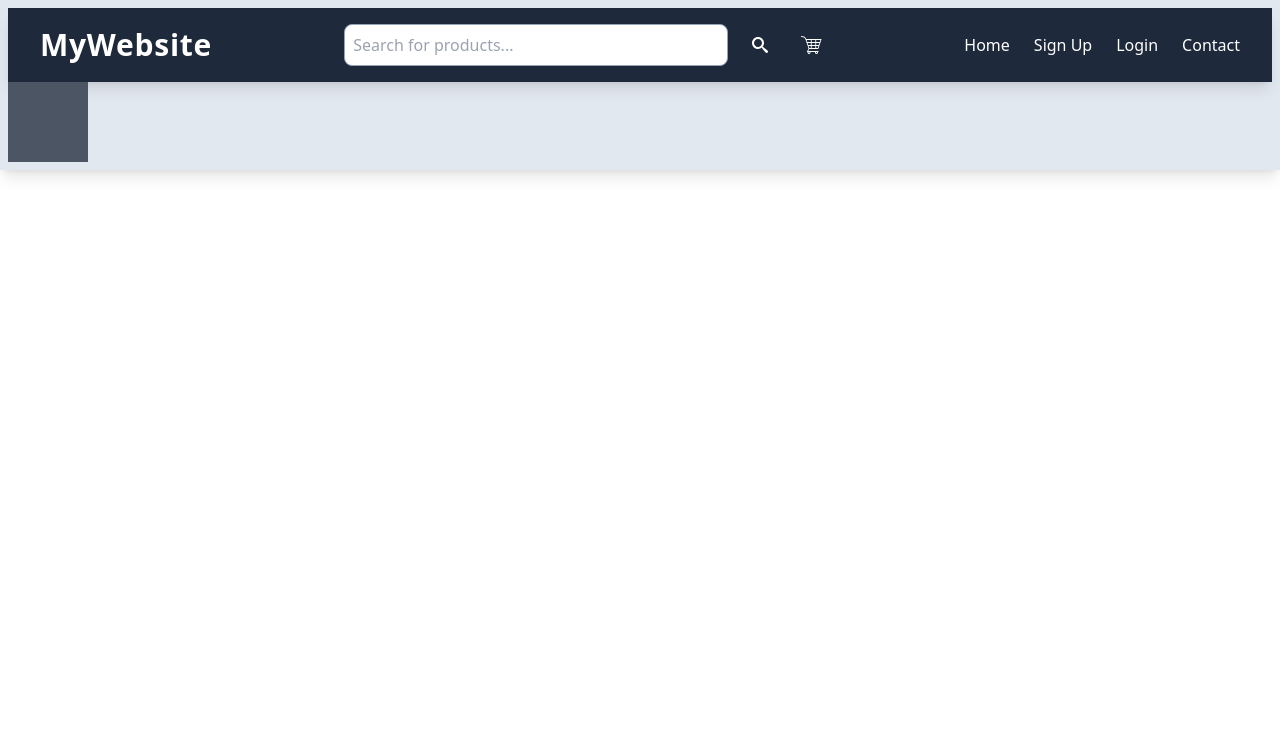
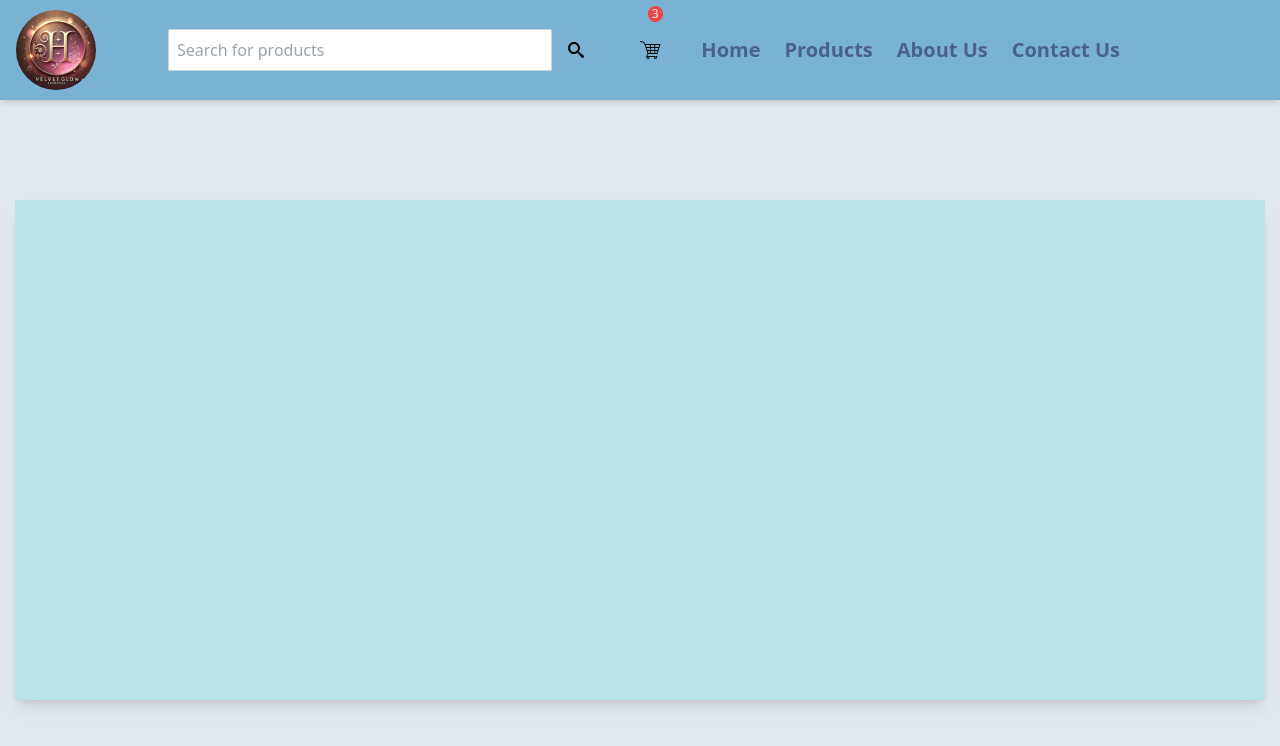
Before and after one commit to SKPHDeemantha/E-platformFrontend, a React (Vite) app: page /product in a window 1280 px wide. Shown: the top 746 px of the page. Built offline with nearby package versions, Linux system fonts and the light colour scheme.

Commit message:
Refactor Header component: enhance layout with search and cart icons, update styling, and improve responsiveness

```diff
--- a/src/components/Header.jsx
+++ b/src/components/Header.jsx
@@ -1,13 +1,41 @@
 import { Link } from "react-router-dom";
+import { ImSearch } from "react-icons/im";
+import { GiShoppingCart } from "react-icons/gi";
 
 export default function Header() {
   return (
-    <header className="bg-zinc-400 w-full h-[100px] relative flex justify-center items-center">
+    <header className="bg-secondary w-full h-[100px] flex justify-center items-center shadow-md">
+
       <img
         src="/company logo.jpg"
-        className="cursor-pointer h-full rounded-full absolute left-[10px]"
+        alt="Company Logo"
+        className="cursor-pointer rounded-full absolute left-4 w-20 h-20"
       />
-      <div className="h-full flex items-center w-[500px] justify-between">
+      <div className="h-full flex items-center w-full max-w-screen-lg justify-between px-4 md:px-8">
+
+        <div className="flex items-center space-x-2 p-2">
+          <input
+            type="text"
+            placeholder="Search for products"
+            className="rounded-sm p-2 w-96 border border-gray-300 focus:outline-none focus:ring-2 focus:ring-blue-500"
+          />
+          <Link className="p-2 hover:text-blue-300">
+            <ImSearch />
+          </Link>
+        </div>
+
+
+        <div className="relative">
+          <Link className="p-2 text-2xl hover:text-blue-300">
+            <GiShoppingCart />
+          </Link>
+          <span className="absolute top-0 right-0 bg-red-500 text-white text-xs rounded-full px-1">
+            3
+          </span>
+        </div>
+
+
+        <div className="hidden md:flex space-x-6">
           <Link
             to="/"
             className="text-primary font-bold text-xl hover:border-b border-b-primary"
@@ -33,6 +61,7 @@ export default function Header() {
             Contact Us
           </Link>
         </div>
+      </div>
     </header>
   );
 }
--- /dev/null
+++ b/src/pages/Admin/AdminOrderPage.jsx
@@ -0,0 +1,23 @@
+export default function Orders(){
+    return(
+        <div>
+            <table>
+                <thead>
+                    <tr>
+                        <th>Order Id</th>
+                        <th>Email</th>
+                        <th>Order Id</th>
+                        <th>Order Id</th>
+                        <th>Order Id</th>
+                        <th>Order Id</th>
+                    </tr>
+                </thead>
+                <tbody>
+                    <tr>
+                        <td></td>
+                    </tr>
+                </tbody>
+            </table>
+        </div>
+    )
+}
--- a/src/pages/Admin/AdmincustomerPage.jsx
+++ b/src/pages/Admin/AdmincustomerPage.jsx
@@ -6,7 +6,6 @@ export default function AdminCustomerPage() {
   const [isLoading, setIsLoading] = useState(true);
   const [error, setError] = useState(null);
 
-  // Fetch users from the API
   const fetchUsers = async () => {
     try {
       const response = await axios.get("http://localhost:3000/api/users/details");
--- a/src/pages/Home/Productpage.jsx
+++ b/src/pages/Home/Productpage.jsx
@@ -1,46 +1,16 @@
 import { Link } from 'react-router-dom';
-import { ImSearch } from "react-icons/im";
-import { GiShoppingCart } from "react-icons/gi";
+import Header from '../../components/Header';
 
 export default function Productpage() {
   return (
-    <div className="content body bg-slate-200 shadow-lg flex flex-col p-2 w-screen h-auto">
-
-      <nav className="navbar bg-slate-800 text-white py-4 px-8 flex justify-between items-center shadow-lg">
-        <h1 className="text-3xl font-bold tracking-wide">MyWebsite</h1>
-        <div className="flex items-center space-x-4">
-          <input
-            className="w-96 p-2 rounded-lg border border-slate-400 focus:outline-none focus:ring-2 focus:ring-blue-400"
-            type="text"
-            placeholder="Search for products..."
-            aria-label="Search"
-          />
-          <Link className="p-2 hover:text-blue-300">
-            <ImSearch />
-          </Link>
-          <Link className="p-2 text-2xl hover:text-blue-300">
-            <GiShoppingCart />
-          </Link>
-        </div>
-        <ul className="nav-links flex space-x-6">
-          <li>
-            <Link to="/" className="hover:text-blue-300">Home</Link>
-          </li>
-          <li>
-            <Link to="/signup" className="hover:text-blue-300">Sign Up</Link>
-          </li>
-          <li>
-            <Link to="/login" className="hover:text-blue-300">Login</Link>
-          </li>
-          <li>
-            <Link to="/contactus" className="hover:text-blue-300">Contact</Link>
-          </li>
-        </ul>
-      </nav>
+    <div className="content body bg-slate-200 shadow-lg flex flex-col w-full h-screen">
+      <Header />
 
 
-      <div className="flex-grow bg-gray-600 w-20 h-20">
+      <div className="flex-1 flex justify-center items-center">
+        <div className="w-[1250px] h-[500px] shadow-lg bg-accent">
 
+        </div>
       </div>
     </div>
   );
--- a/src/pages/loginpage.jsx
+++ b/src/pages/loginpage.jsx
@@ -10,10 +10,12 @@ export default function LoginPage() {
 
     function login(e) {
         e.preventDefault();
-        axios.post("http://localhost:3000/api/users/login", {
-            email: email,
-            password: password,
-        }).then((res) => {
+        axios
+            .post("http://localhost:3000/api/users/login", {
+                email,
+                password,
+            })
+            .then((res) => {
                 if (res.data.user == null) {
                     toast.error(res.data.message);
                     return;
@@ -24,60 +26,75 @@ export default function LoginPage() {
                     navigate("/admin/*");
                 } else {
                     navigate("/");
-
                 }
+            })
+            .catch((err) => {
+                toast.error("An error occurred. Please try again.");
             });
     }
 
     return (
-        <div className="min-h-screen flex  items-center justify-center bg-gray-100">
-{/*
-             max-w-sm w-full */}
-            <div className="bg-white shadow-lg rounded-lg p-8 w-96 h-[500px] flex flex-col ">
+        <div className="min-h-screen flex items-center justify-center bg-gradient-to-r from-blue-100 to-blue-300">
+            <div className="bg-white shadow-2xl rounded-lg p-8 w-96">
 
-            <div className="w-32 h-32 items-center justify-center">
-                <img src="/company logo.jpg"
-                alt="company logo"
-                className="w-full h-full object-contain rounded-3xl "/>
+                <div className="flex justify-center mb-6">
+                    <img
+                        src="/company logo.jpg"
+                        alt="Company Logo"
+                        className="w-24 h-24 object-contain rounded-full border-2 border-blue-500"
+                    />
                 </div>
 
-                <h1 className="text-2xl font-bold text-center text-gray-800 mb-6"></h1>
-                <form>
+                <h1 className="text-3xl font-bold text-center text-gray-800 mb-6 font-serif">
+                    Welcome
+                </h1>
+
+                <form onSubmit={login}>
                     <div className="mb-4">
-                        <label htmlFor="email" className="block text-sm font-medium text-gray-700 mb-2">
-                            Email
+                        <label
+                            htmlFor="email"
+                            className="block text-sm font-medium text-gray-700 mb-2"
+                        >
+                            Email Address
                         </label>
                         <input
                             type="email"
+                            id="email"
+                            value={email}
                             onChange={(e) => setEmail(e.target.value)}
-                            id="email"
                             className="w-full px-4 py-2 border border-gray-300 rounded-lg focus:outline-none focus:ring-2 focus:ring-blue-500 focus:border-transparent"
                             placeholder="Enter your email"
                         />
                     </div>
                     <div className="mb-6">
-                        <label htmlFor="password" className="block text-sm font-medium text-gray-700 mb-2">
+                        <label
+                            htmlFor="password"
+                            className="block text-sm font-medium text-gray-700 mb-2"
+                        >
                             Password
                         </label>
                         <input
                             type="password"
+                            id="password"
+                            value={password}
                             onChange={(e) => setPassword(e.target.value)}
-                            id="password"
                             className="w-full px-4 py-2 border border-gray-300 rounded-lg focus:outline-none focus:ring-2 focus:ring-blue-500 focus:border-transparent"
                             placeholder="Enter your password"
                         />
                     </div>
                     <button
-                        onClick={login}
                         type="submit"
-                        className="w-full bg-blue-500 hover:bg-blue-600 text-white font-bold py-2 px-4 rounded-lg focus:outline-none focus:ring-2 focus:ring-blue-500 focus:ring-offset-2"
+                        className="w-full bg-blue-500 hover:bg-blue-600 text-white font-bold py-2 px-4 rounded-lg focus:outline-none focus:ring-2 focus:ring-blue-500 focus:ring-offset-2 transition"
                     >
                         Login
                     </button>
                 </form>
+
                 <p className="text-center text-sm text-gray-600 mt-4">
-                    Don’t have an account?
-                    <Link to="/signup" className="text-blue-500 hover:underline">Sign up</Link>
+                    Don’t have an account?{" "}
+                    <Link to="/signup" className="text-blue-500 hover:underline">
+                        Sign up
+                    </Link>
                 </p>
             </div>
         </div>
```
Lines whose indentation alone changed are shown as unchanged.
